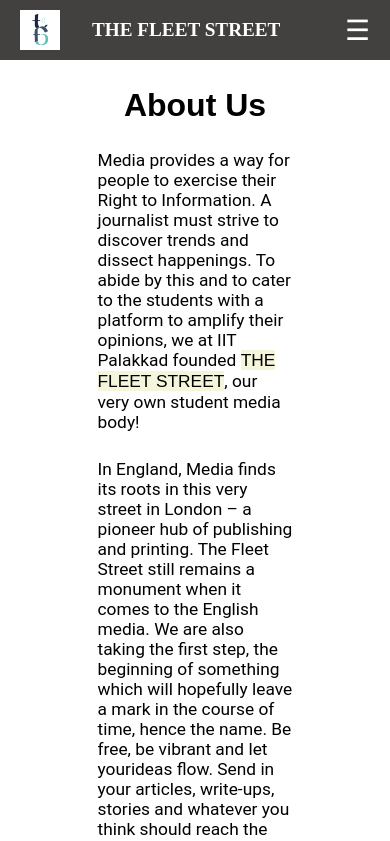
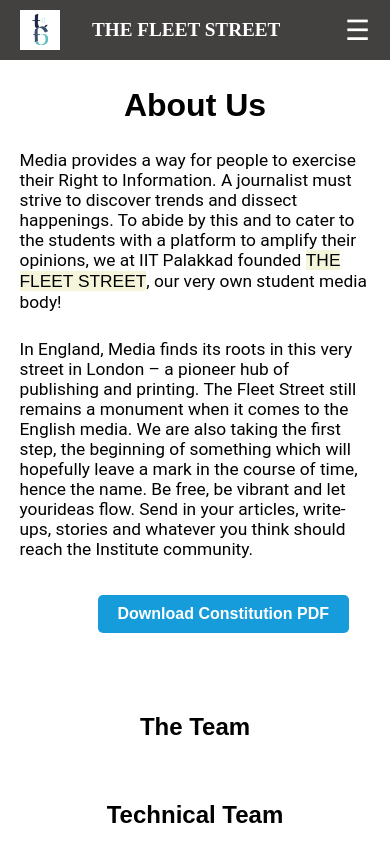
Before and after one commit to Awake-ctrl/TFS_WEB, a React (Vite) app in the folder vite-project/: page /About_us in a window 390 px wide. Shown: the top 841 px of the page. Built offline with nearby package versions, Linux system fonts and the light colour scheme.

Commit message:
made About us page responsive

```diff
--- a/vite-project/src/Components/About_us/ABOUT_US.css
+++ b/vite-project/src/Components/About_us/ABOUT_US.css
@@ -56,3 +56,29 @@
   .download-link:hover {
     background-color: #1bb0f5;
   }
+
+
+  @media (max-width: 1000px) {
+
+    .About_us-para{
+        margin-left: 20%;
+        margin-right: 20%;
+    }
+  }
+
+  @media (max-width: 800px) {
+
+    .About_us-para{
+        margin-left: 12.5%;
+        margin-right: 12.5%;
+    }
+  }
+
+
+  @media (max-width: 600px) {
+
+    .About_us-para{
+        margin-left: 5%;
+        margin-right: 5%;
+    }
+  }
```
